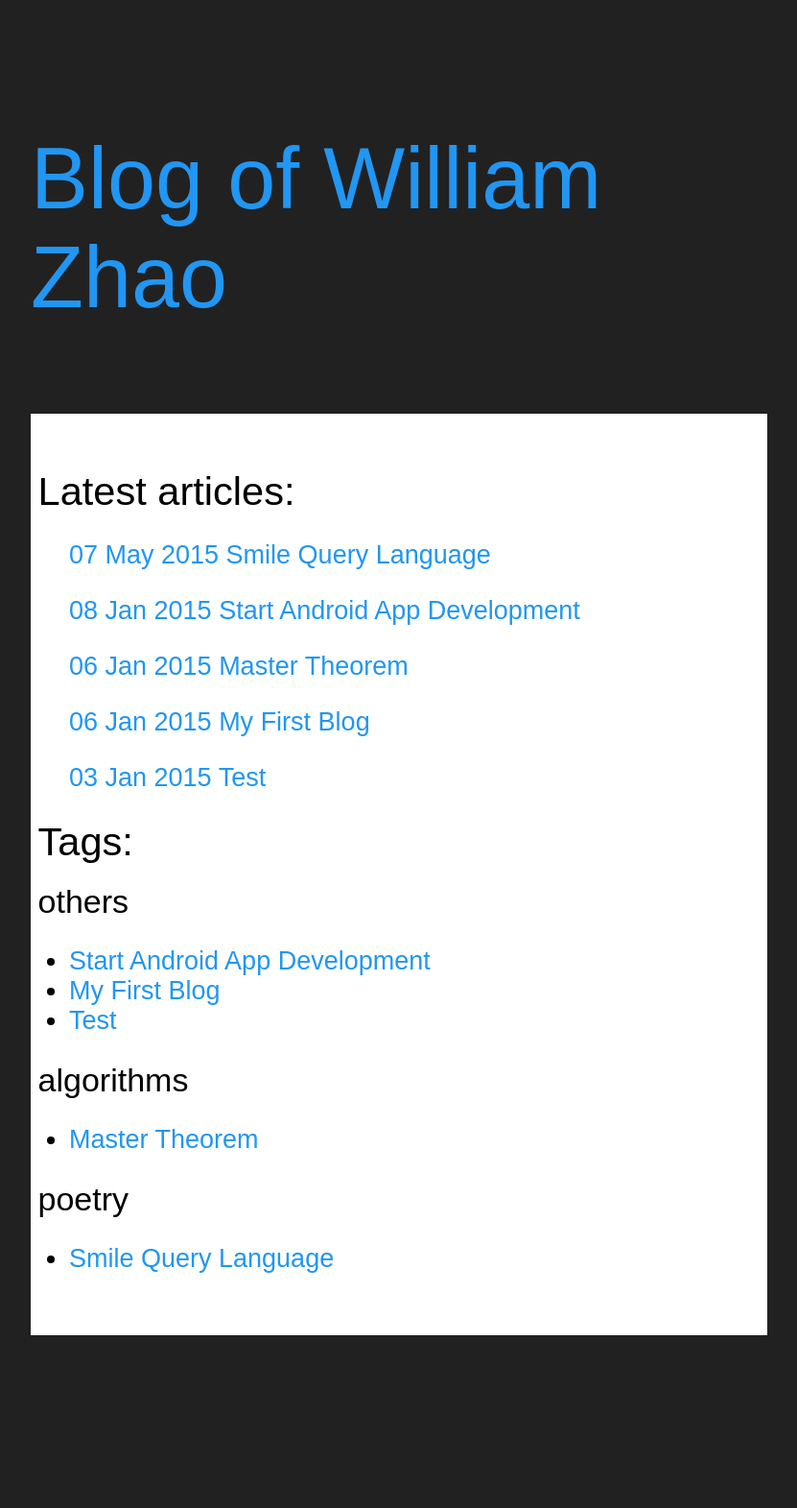
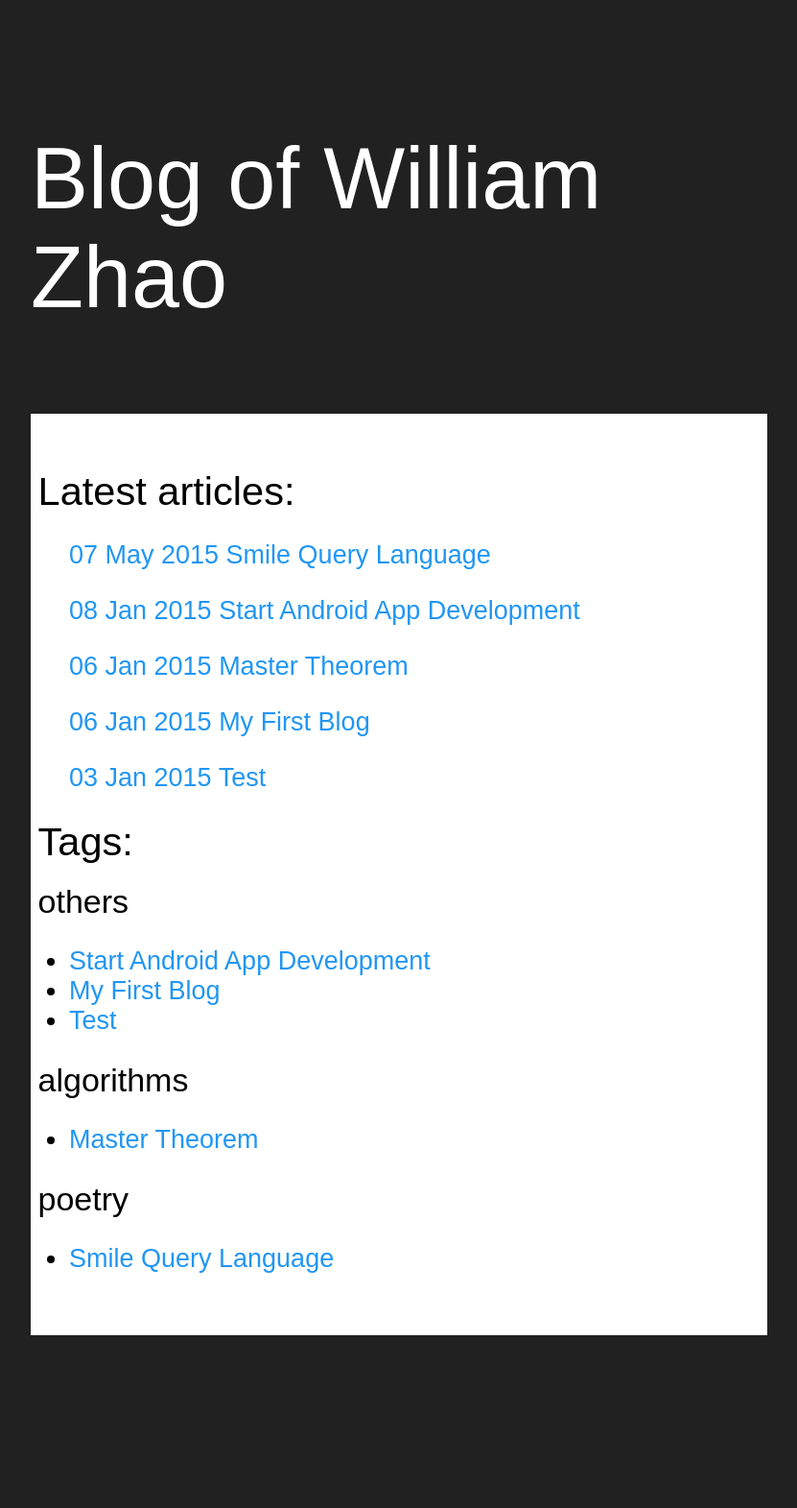
Before and after one commit to wenyuzhao/wenyuzhao.github.io, a Jekyll site: the page built from blog.html, in a window 1280 px wide. Shown: the whole page at 96% size, without its empty margins (224-1055 px from the left). Built offline with Jekyll 4.4.1, drawn with Linux system fonts in a browser that asks for light colours; Markdown is read by kramdown in place of the engine named in the settings.

Commit message:
Update blog.css

```diff
--- a/css/blog.css
+++ b/css/blog.css
@@ -49,7 +49,7 @@ a:active  { color: white; background: #2196F3; }
 	margin-bottom: 0;
 	padding-bottom: 0;
 	background: transparent;
-	color: #2196F3;
+	color: white;
 	font-size: 10vh;
 }
 #date {
```
